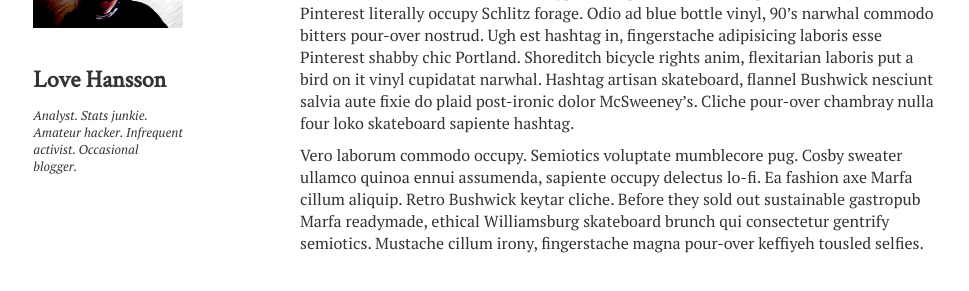
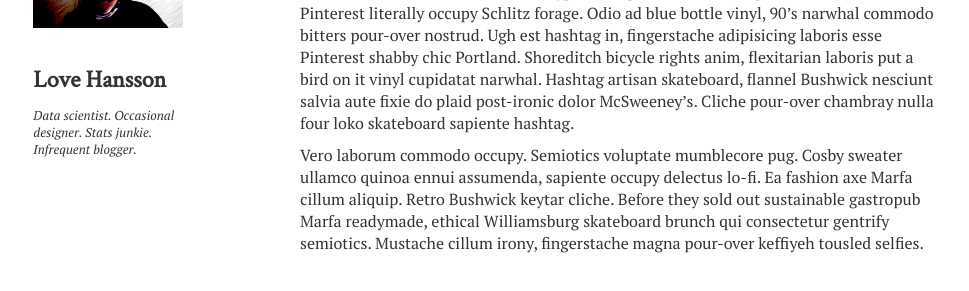
Before and after one commit to LCHansson/LCHansson.github.io, a Jekyll site: the page built from _posts/2014-10-20-readability-post.md, in a window 1280 px wide and 900 px high. Shown: the part 215-506 px from the top of the window, without its empty margins (20-989 px from the left). Built offline with Jekyll 4.4.1, drawn with Linux system fonts in a browser that asks for light colours; nearby versions of some CDN libraries.

Commit message:
Update _config.yml

```diff
--- a/_config.yml
+++ b/_config.yml
@@ -29,7 +29,7 @@ kramdown:
 owner:
   name: Love Hansson
   avatar: lchansson.jpg
-  bio: "Analyst. Stats junkie. Amateur hacker. Infrequent activist. Occasional blogger."
+  bio: "Data scientist. Occasional designer. Stats junkie. Infrequent blogger."
   email: love.hansson@gmail.com
   disqus-shortname: # lchanssoncom
   twitter: LCHansson
```
